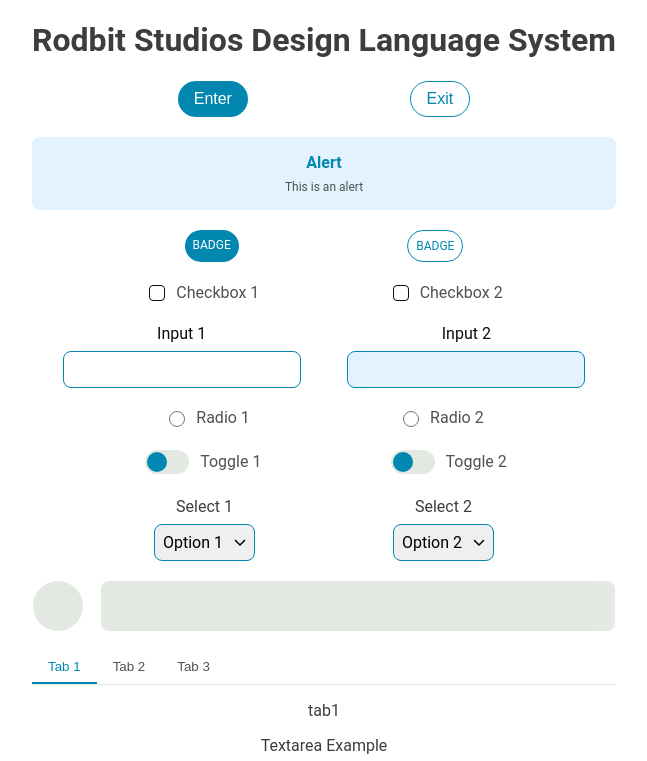
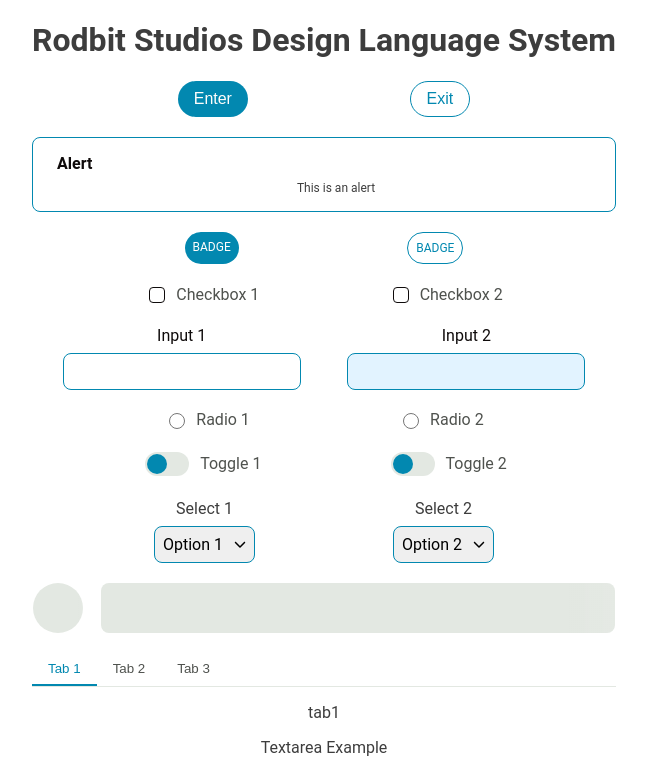
Before and after one commit to rodbit-studios/rodbit-dls, a React (Vite) app: page / in a window 1280 px wide. Shown: the top 761 px of the page, without its empty margins (316-963 px from the left). Built offline with nearby package versions, Linux system fonts and the light colour scheme.

Commit message:
Added variants and icons

```diff
--- a/src/components/Atoms/Alert/Alert.styles.ts
+++ b/src/components/Atoms/Alert/Alert.styles.ts
@@ -1,14 +1,11 @@
 import styled, { css, FlattenSimpleInterpolation } from "styled-components";
 import { colorTokens, spacingTokens } from "@styles/theme/tokens";
 import { disabledStyles, fontFamilyStyles } from "@styles/mixins";
-
-interface AlertHeaderProps {
-  variant?: "filled" | "outline";
-}
+import { AlertProps } from "./Alert";
 
 export type AlertStyles = FlattenSimpleInterpolation;
 
-export const StyledAlert = styled.div<{ variant?: "filled" | "outline" }>`
+export const StyledAlert = styled.div<AlertProps>`
   background-color: ${colorTokens.blue.muted};
   border-radius: ${spacingTokens.borderRadius.medium};
   font-size: ${spacingTokens.fontSizes.small};
@@ -20,25 +17,43 @@
   }
 
   ${({ variant }) =>
-    variant === "filled"
+    variant === "info"
       ? css`
           background-color: ${colorTokens.blue.muted};
-          color: ${colorTokens.gray.secondary};
         `
-      : css`
+      : variant === "warning"
+        ? css`
+          background-color: ${colorTokens.yellow.muted};
+        `
+        : variant === "sucess"
+          ? css`
+          background-color: ${colorTokens.green.muted};
+        `
+          : variant === "error"
+            ? css`
+          background-color: ${colorTokens.red.muted};
+        `
+            : css`
           background-color: transparent;
           border: 1px solid ${colorTokens.blue.primary};
         `}
   ${fontFamilyStyles}
 `;
 
-export const AlertHeader = styled.header<AlertHeaderProps>`
-  color: ${colorTokens.blue.primary};
+
+export const AlertHeader = styled.header<AlertProps>`
+  display: flex;
+  color: ${colorTokens.black};
   font-size: ${spacingTokens.fontSizes.medium};
   font-weight: bold;
   margin-bottom: ${spacingTokens.spacing.small};
 `;
 
+export const AlertIcon = styled.div`
+  margin-right: ${spacingTokens.spacing.small};
+`;
+
 export const AlertBody = styled.main`
   font-size: ${spacingTokens.fontSizes.small};
+  margin-left: ${spacingTokens.spacing.large};
 `;
--- a/src/components/Atoms/Alert/Alert.tsx
+++ b/src/components/Atoms/Alert/Alert.tsx
@@ -1,20 +1,23 @@
 import React from "react";
-import { AlertBody, AlertHeader, StyledAlert } from "./Alert.styles";
+import { StyledAlert, AlertHeader, AlertBody, AlertIcon } from "./Alert.styles";
 
-interface AlertProps {
+export interface AlertProps {
   title?: string;
   body?: string;
-  variant?: "filled" | "outline";
+  icon?: React.ReactNode;
+  variant?: "info" | "warning" | "sucess" | "error";
 }
 
 const Alert: React.FC<AlertProps> = ({
   title,
   body,
-  variant = "filled",
+  icon,
+  variant,
 }) => {
   return (
     <StyledAlert variant={variant}>
       <AlertHeader variant={variant}>
+        <AlertIcon>{icon}</AlertIcon>
         {title}
       </AlertHeader>
       <AlertBody>
```
Also changed, not shown: 1 other file (tests, documents, lock files or other folders).
